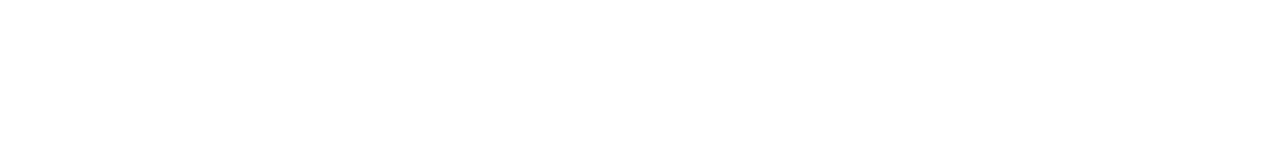
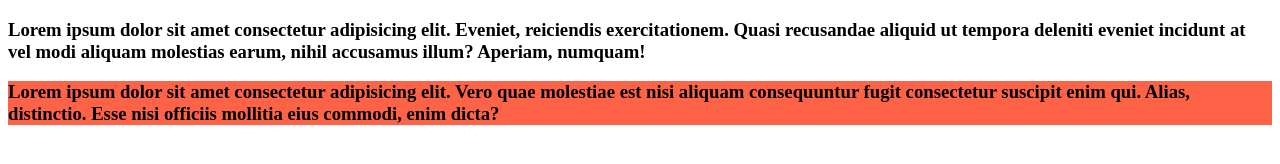
Before and after one commit to sarna375/first-git, a plain HTML site: page index.html in a window 1280 px wide. Drawn offline with Linux system fonts and the light colour scheme.

Commit message:
added new

```diff
--- a/index.html
+++ b/index.html
@@ -4,8 +4,14 @@
     <meta charset="UTF-8">
     <meta name="viewport" content="width=device-width, initial-scale=1.0">
     <title>Document</title>
+    <link rel="stylesheet" href="styles/blog.css">
 </head>
 <body>
-
+    <h3>
+        <p>Lorem ipsum dolor sit amet consectetur adipisicing elit. Eveniet, reiciendis exercitationem. Quasi recusandae aliquid ut tempora deleniti eveniet incidunt at vel modi aliquam molestias earum, nihil accusamus illum? Aperiam, numquam!</p>
+    </h3>
+    <div>
+        <h3><p>Lorem ipsum dolor sit amet consectetur adipisicing elit. Vero quae molestiae est nisi aliquam consequuntur fugit consectetur suscipit enim qui. Alias, distinctio. Esse nisi officiis mollitia eius commodi, enim dicta?</p></h3>
+    </div>
 </body>
 </html>
--- /dev/null
+++ b/styles/blog.css
@@ -0,0 +1,3 @@
+div{
+    background-color: tomato;
+}
```
